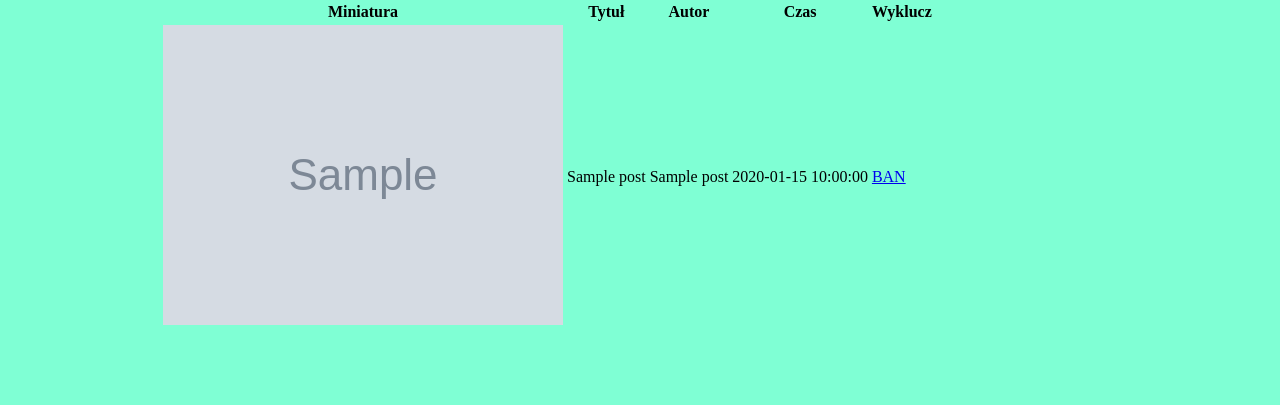
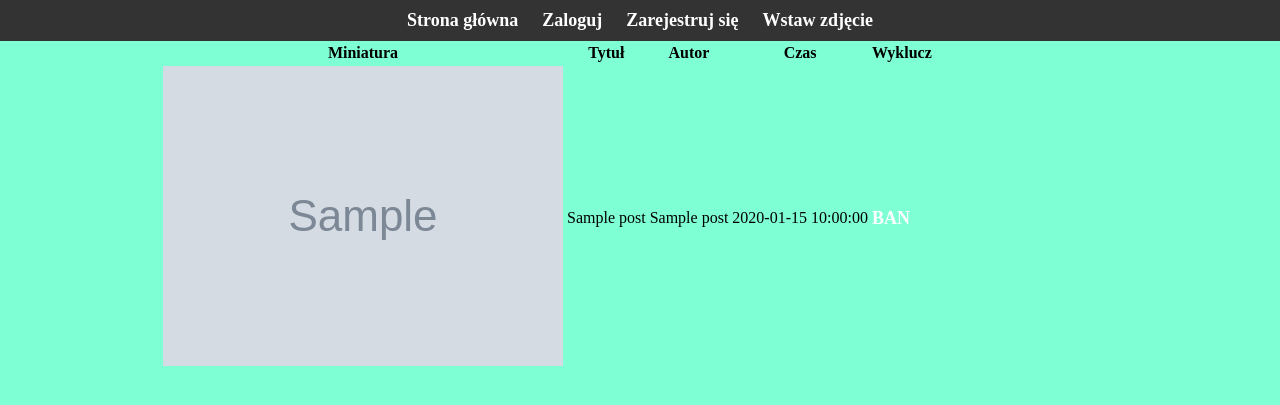
Before and after one commit to Nik0o0x/cms2, a PHP site: the page made by src/templates/admin.html.twig in a window 1280 px wide. Shown: the top 405 px of the page. Run offline with PHP 8.4, Linux system fonts and the light colour scheme; the template is opened without the code that fills it: most values are stand-ins (such as "Sample title", 1, 10 or a date in 2020); grey boxes marked "Sample" are stand-in pictures; some libraries are stand-ins or nearby versions.

Commit message:
teraz supi

```diff
--- a/pub/style.css
+++ b/pub/style.css
@@ -24,3 +24,34 @@ div#loggedUser {
     font-weight: 1.5rem;
 
 }
+nav {
+    background-color: #333;
+    color: #fff;
+    display: flex;
+    justify-content: center;
+    align-items: center;
+    padding: 10px;
+  }
+
+ul {
+    list-style-type: none;
+    margin: 0;
+    padding: 0;
+  }
+
+li {
+    display: inline-block;
+    margin: 0 10px;
+  }
+
+a {
+    color: #fff;
+    text-decoration: none;
+    font-size: 18px;
+    font-weight: bold;
+    transition: color 0.3s ease;
+}
+
+a:hover {
+    color: #0077ff;
+  }
--- a/src/templates/header.html.twig
+++ b/src/templates/header.html.twig
@@ -9,3 +9,12 @@
     <link rel="stylesheet" href="style.css">
 </head>
 <body>
+    <nav>
+  <ul>
+    <li><a href="http://localhost/cms2/pub/">Strona główna</a></li>
+    <li><a href="http://localhost/cms2/pub/login">Zaloguj</a></li>
+    <li><a href="http://localhost/cms2/pub/register">Zarejestruj się</a></li>
+    <li><a href="http://localhost/cms2/pub/upload">Wstaw zdjęcie</a></li>
+  </ul>
+</nav>
+</body>
```
